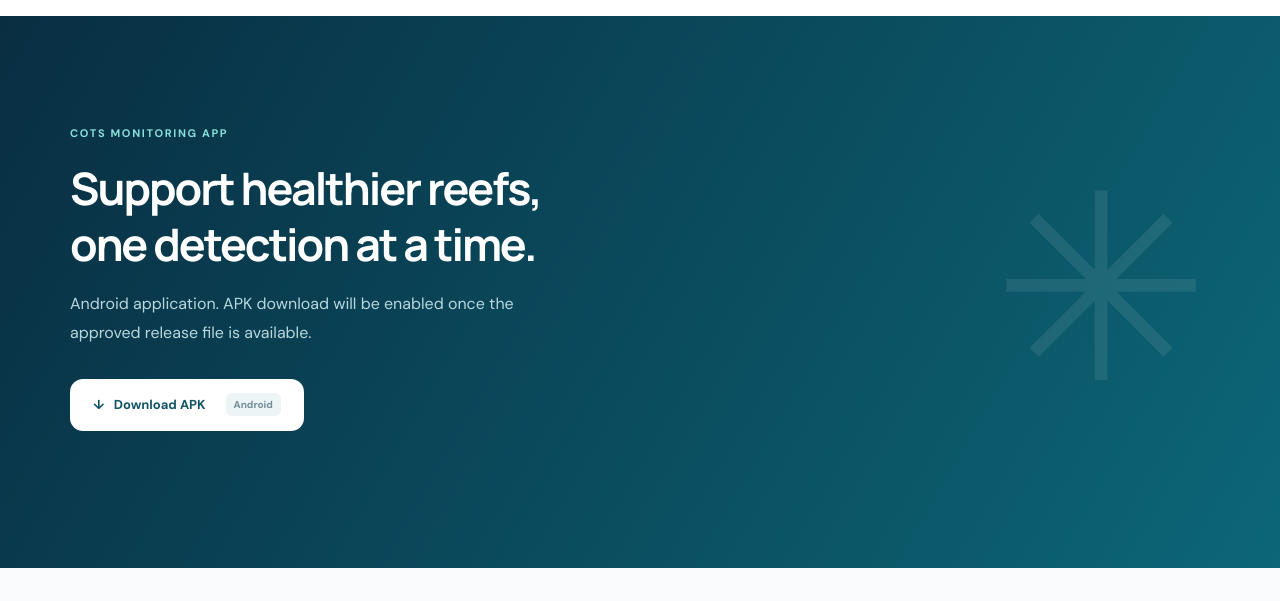
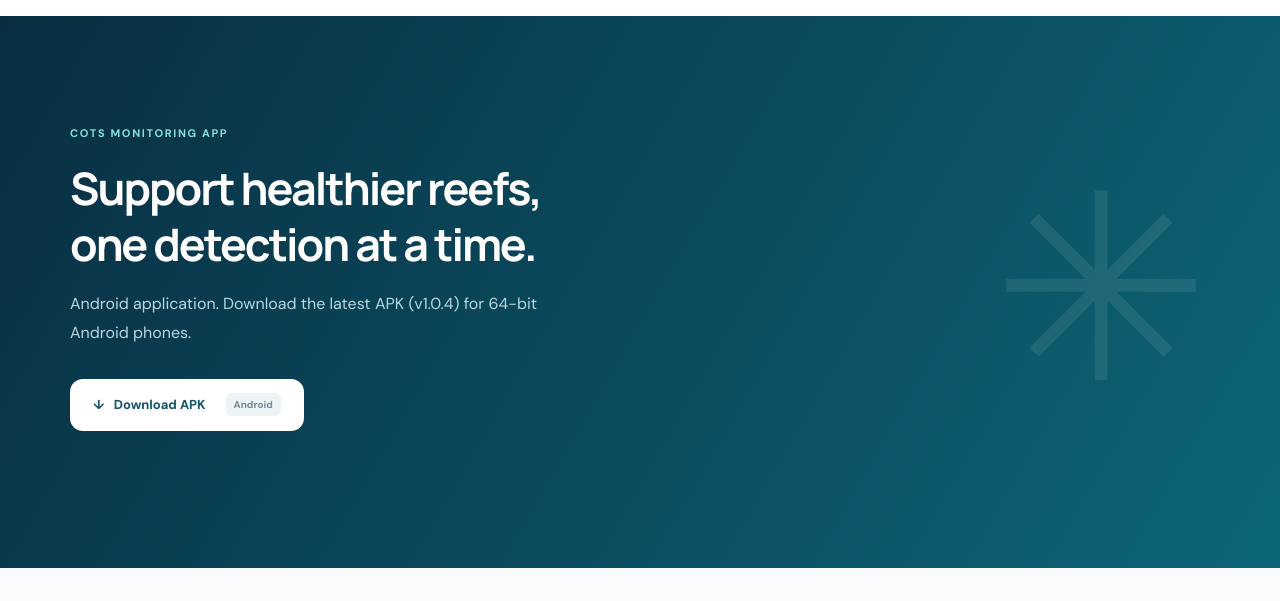
Before and after one commit to creermegan-dev/COTS-Website, a plain HTML site: page cots-website/index.html in a window 1280 px wide. Shown: the part 2037-2638 px from the top of the page. Drawn offline with Linux system fonts and the light colour scheme.

Commit message:
Update index.html

```diff
--- a/cots-website/index.html
+++ b/cots-website/index.html
@@ -295,8 +295,8 @@
                     </h2>
 
                     <p>
-                        Android application. APK download will be enabled
-                        once the approved release file is available.
+                        Android application. Download the latest APK (v1.0.4)
+                        for 64-bit Android phones.
                     </p>
 
                     <a
```
